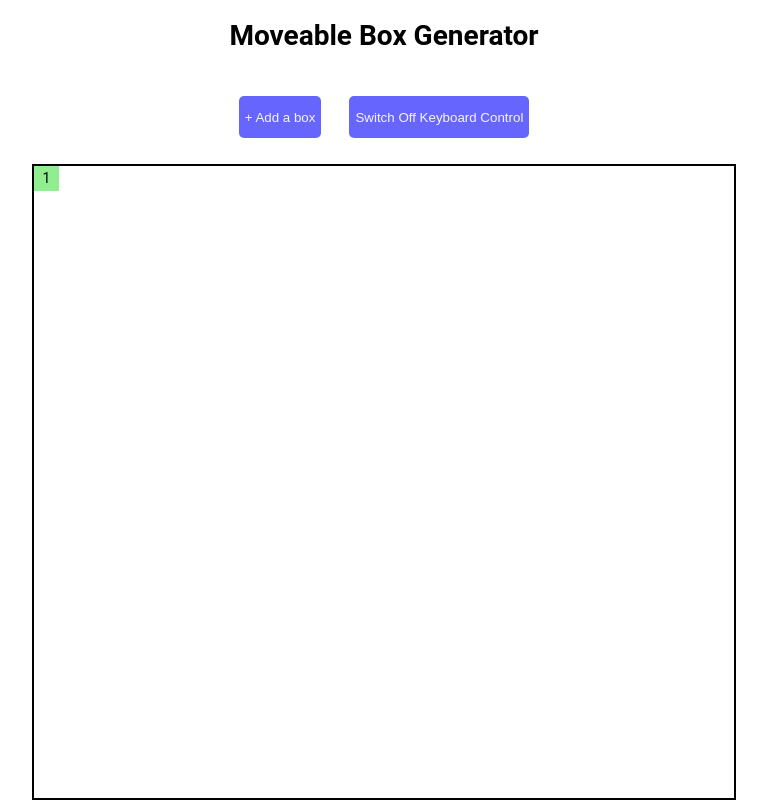
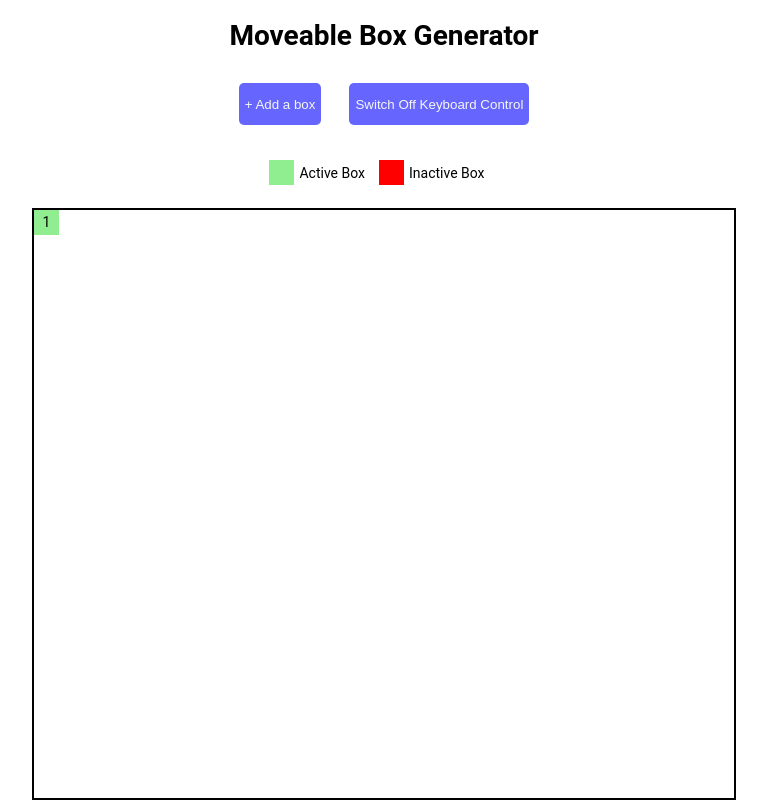
Before and after one commit to utchak160/moveable-box-generator, an Angular app: page / in a window 1280 px wide. Shown: the whole page, without its empty margins (256-1023 px from the left). Built offline with nearby package versions, Linux system fonts and the light colour scheme.

Commit message:
legends added

```diff
--- a/src/app/app.component.html
+++ b/src/app/app.component.html
@@ -5,6 +5,16 @@
     <button *ngIf="keyboardControl" (click)="toggleKeyboardControl()">Switch Off Keyboard Control</button>
     <button *ngIf="!keyboardControl" (click)="toggleKeyboardControl()">Switch On Keyboard Control</button>
   </div>
+  <div class="movable-box__box-legends">
+    <div class="legend">
+      <div class="green-box"></div>
+      <p>Active Box</p>
+    </div>
+    <div class="legend">
+      <div class="red-box"></div>
+      <p>Inactive Box</p>
+    </div>
+  </div>
   <p *ngIf="!keyboardControl">Keyboard Controls are Off</p>
   <div class="box" [ngClass]="!keyboardControl ? 'inactive-box' : ''">
     <div #sprites class="sprite" [ngClass]="activeBox == box.id ? 'active-sprite' : ''" *ngFor="let box of boxes" style="left: 0; top: 0; position: absolute" (click)="activateBox(box.id)" id="{{ box.id }}">{{ box.zIndex }}</div>
--- a/src/app/app.component.scss
+++ b/src/app/app.component.scss
@@ -8,7 +8,7 @@
 
   &__btn-container {
     display: flex;
-    margin: 2% 0;
+    margin: 1% 0;
 
     > *:not(:last-child) {
       margin-right: 2rem;
@@ -24,6 +24,34 @@
     }
   }
 
+  &__box-legends {
+    display: flex;
+    justify-content: center;
+    align-items: center;
+    margin: 1% 0;
+
+    .legend {
+      display: flex;
+      justify-content: center;
+      align-items: center;
+      margin-right: 1rem;
+
+      .green-box {
+        width: 25px;
+        height: 25px;
+        margin-right: 5px;
+        background: lightgreen;
+      }
+
+      .red-box {
+        width: 25px;
+        height: 25px;
+        margin-right: 5px;
+        background: red;
+      }
+    }
+  }
+
   .box {
     border: 2px solid black;
     width: 700px;
@@ -33,7 +61,8 @@
   }
 
   .inactive-box {
-    //background-color: lightgray;
+    background-color: lightgrey;
+    cursor: not-allowed;
     filter: blur(3px);
     display: flex;
     justify-content: center;
```
